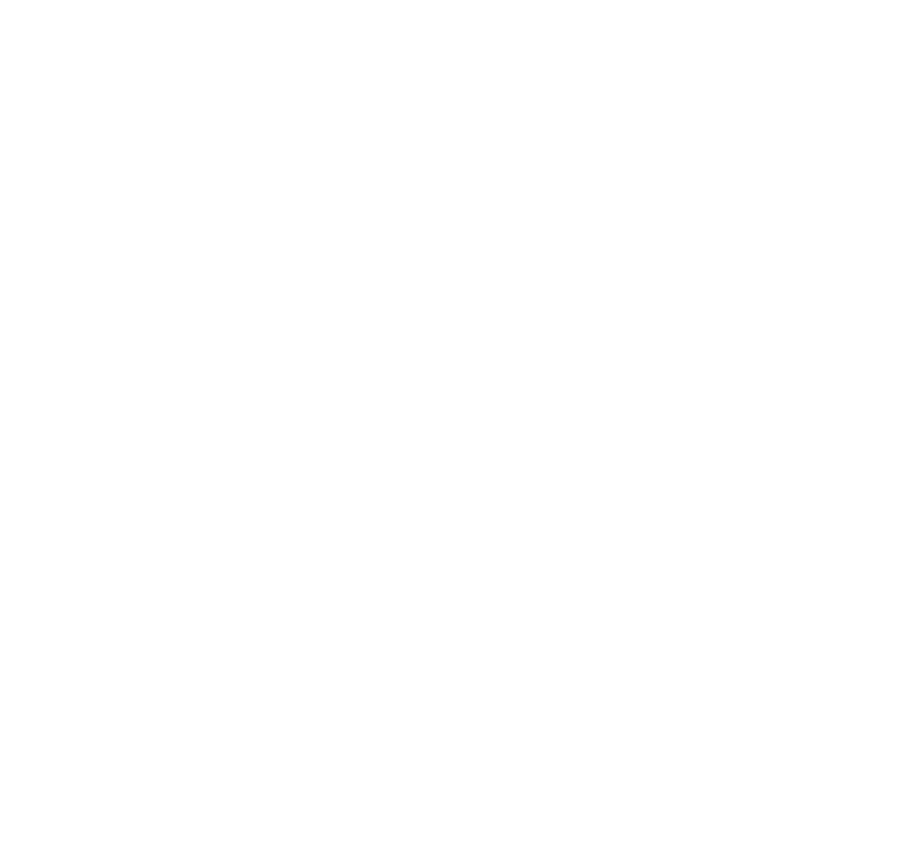
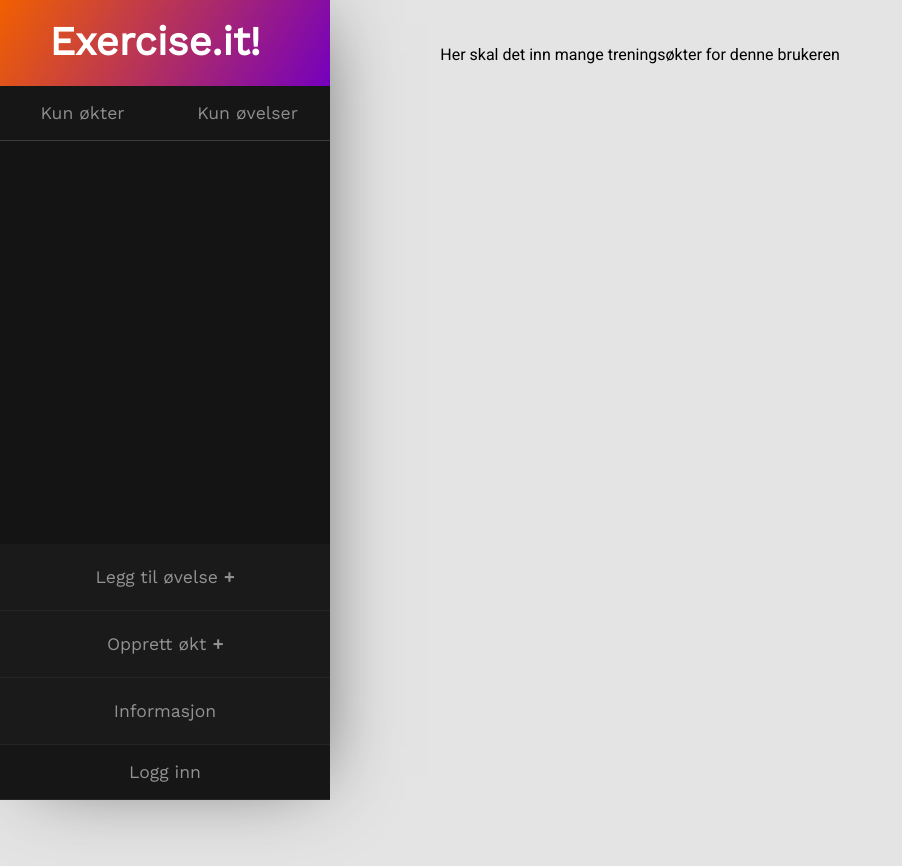
Before and after one commit to majasunghee/TDT4140_Exercise-It, a React (Create React App) app in the folder exercise-web/: page /userpage in a window 1280 px wide. Shown: the top 866 px of the page, without its empty margins (0-902 px from the left). Before the commit the page ends 800 px from the top, so only its background shows below. Built offline with nearby package versions, Linux system fonts and the light colour scheme.

Commit message:
implementing parts of the userpage

```diff
--- a/exercise-web/src/App.js
+++ b/exercise-web/src/App.js
@@ -6,7 +6,7 @@
 import Login from "./components/Login/Login";
 import Info from "./components/Settings/Info";
 import Settings from "./components/Settings/Settings";
-
+import UserPage from "./components/Settings/UserPage";
 import { getUser } from "./fetch/user";
 
 //Main class to render the react-app
@@ -31,8 +31,7 @@
   authenticateUser = token => {
     if (token) {
       localStorage.setItem("token", token);
-      getUser(token)
-        .then(user => this.setState({ token: token, user: user }));
+      getUser(token).then(user => this.setState({ token: token, user: user }));
       return true;
     }
     return false;
@@ -41,7 +40,7 @@
   //Function to remove the user from state and cookies
   removeUser = () => {
     localStorage.removeItem("token");
-    this.setState({ user: {}, token: "", });
+    this.setState({ user: {}, token: "" });
   };
 
   //Every time app refreshes, try to log in user from cookies
@@ -61,17 +60,32 @@
         newWorkout={() => this.newWorkout()}
         creatingNewExercise={this.state.newExercise}
         creatingNewWorkout={this.state.newWorkout}
-      hideExercises={() => this.setState({ hideExercises: !this.state.hideExercises, hideWorkouts: false})}
-      hideWorkouts={() => this.setState({ hideWorkouts: !this.state.hideWorkouts, hideExercises: false})}
+        hideExercises={() =>
+          this.setState({
+            hideExercises: !this.state.hideExercises,
+            hideWorkouts: false
+          })
+        }
+        hideWorkouts={() =>
+          this.setState({
+            hideWorkouts: !this.state.hideWorkouts,
+            hideExercises: false
+          })
+        }
         hiddenExercises={this.state.hideExercises}
         hiddenWorkouts={this.state.hideWorkouts}
-    />)
-  }
+      />
+    );
+  };
 
   //Reset the state for settings when home-button is clicked
   homeButton = () => {
-    this.setState({ newExercise: false, newWorkout: false,
-      hideExercises: false, hideWorkouts: false });
+    this.setState({
+      newExercise: false,
+      newWorkout: false,
+      hideExercises: false,
+      hideWorkouts: false
+    });
   };
 
   //Toggles the publish exercise-box when clicked from settings
@@ -131,6 +145,10 @@
               onCancel={() => this.leaveLogin()}
             />
           </Route>
+          <Route exact path="/userpage">
+            {this.buildSettings()}
+            <UserPage username={this.state.user.username} />
+          </Route>
         </Switch>
       </BrowserRouter>
     );
--- a/exercise-web/src/components/Post/Post.js
+++ b/exercise-web/src/components/Post/Post.js
@@ -4,7 +4,7 @@
 import professional from "../../icons/professional.png";
 import amateur from "../../icons/amateur.png";
 
-import months from "../../consts/months"
+import months from "../../consts/months";
 
 const Post = props => {
   return (
@@ -26,7 +26,7 @@
           <strong>{props.exercise ? "Øvelse" : "Treningsøkt"}</strong>
         </div>
       </div>
-      <div className={styles.description}>
+      <div className={styles.description} onClick={() => props.goToUserPage()}>
         {props.user ? "Av " + props.user.username : "Anonym"} -{" "}
         {parseInt(props.date.slice(8, 10), 10) +
           ". " +
--- a/exercise-web/src/components/Settings/Settings.js
+++ b/exercise-web/src/components/Settings/Settings.js
@@ -118,6 +118,20 @@
             {props.user.username ? "Logg ut" : "Logg inn"}
           </div>{" "}
         </Link>
+        {props.user.username === "admin" ? ( //jonas, hvordan får jeg dette til å funke for andre enn admin?
+          <Link to="/userpage">
+            <div
+              className={
+                window.location.href.indexOf("userpage") > -1
+                  ? styles.settingActive
+                  : styles.setting
+              }
+            >
+              {" "}
+              Profil
+            </div>
+          </Link>
+        ) : null}
       </div>
     </div>
   );
--- /dev/null
+++ b/exercise-web/src/components/Settings/UserPage.js
@@ -0,0 +1,16 @@
+import React from "react";
+import styles from "./settings.module.css";
+
+const UserPage = props => {
+  return (
+    <div className={styles.container}>
+      <div className={styles.infoHeader}>
+        <div className={styles.mainHeader}>{props.username}</div>
+        <br />
+        <p>Her skal det inn mange treningsøkter for denne brukeren</p>
+      </div>
+    </div>
+  );
+};
+
+export default UserPage;
```
Also changed, not shown: exercise-web/src/components/UserPage/UserPage.js (deleted, +0 -33 lines), 19 other files (tests, documents, lock files or other folders). Lines whose indentation alone changed are shown as unchanged.
